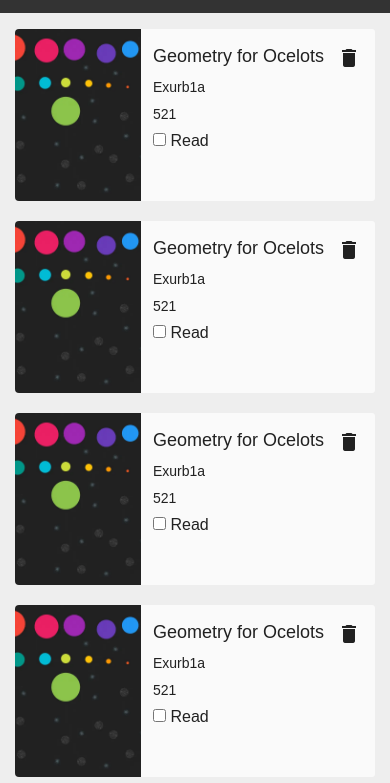
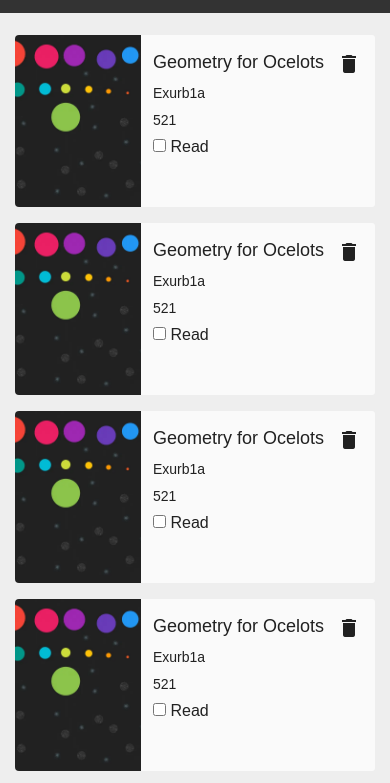
Before and after one commit to peter-abah/library, a website: page index.html in a window 390 px wide. Shown: the part 61-844 px from the top of the page. Drawn offline with nearby package versions, Linux system fonts and the light colour scheme.

Commit message:
add styles to make books section responsive

```diff
--- a/src/sass/_books.scss
+++ b/src/sass/_books.scss
@@ -1,9 +1,11 @@
 .books {
-  display: flex;
-  flex-direction: column;
+  display: grid;
+  grid-template-columns: 1fr;
+  gap: 1rem;
+
   width: fit-content;
   padding: 0 .625rem;
-  margin: 5rem auto;
+  margin: 6rem auto;
 }
 
 .book {
@@ -13,7 +15,6 @@
   width: 100%;
   max-width: 22.5rem;
   min-height: 10.75rem;
-  margin: .625rem auto;
 
   border-radius: 4px;
   background-color: var(--primary);
@@ -62,3 +63,9 @@
     color: var(--text-primary);
   }
 }
+
+@media screen and (min-width: 48rem) {
+  .books {
+    grid-template-columns: 1fr 1fr;
+  }
+}
```
Also changed, not shown: css/main.css.
